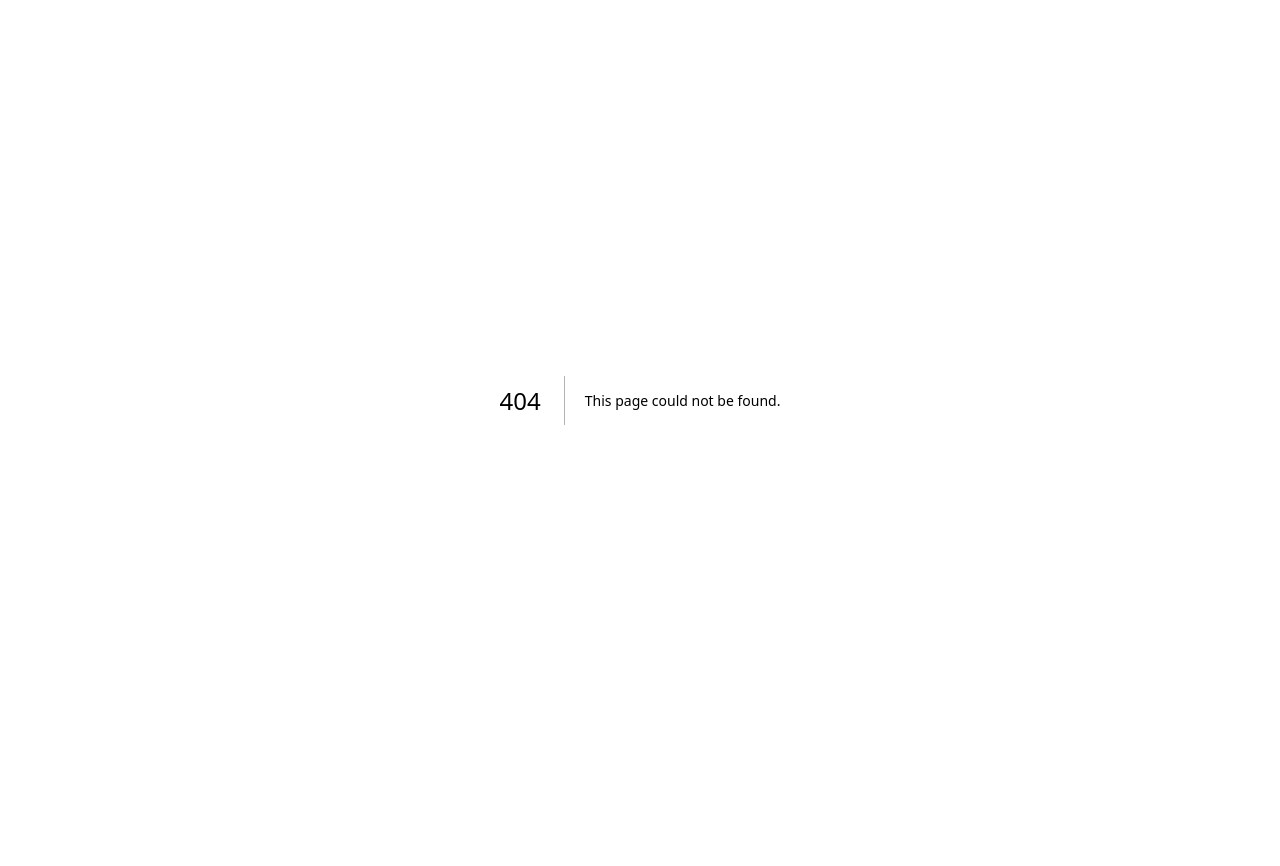
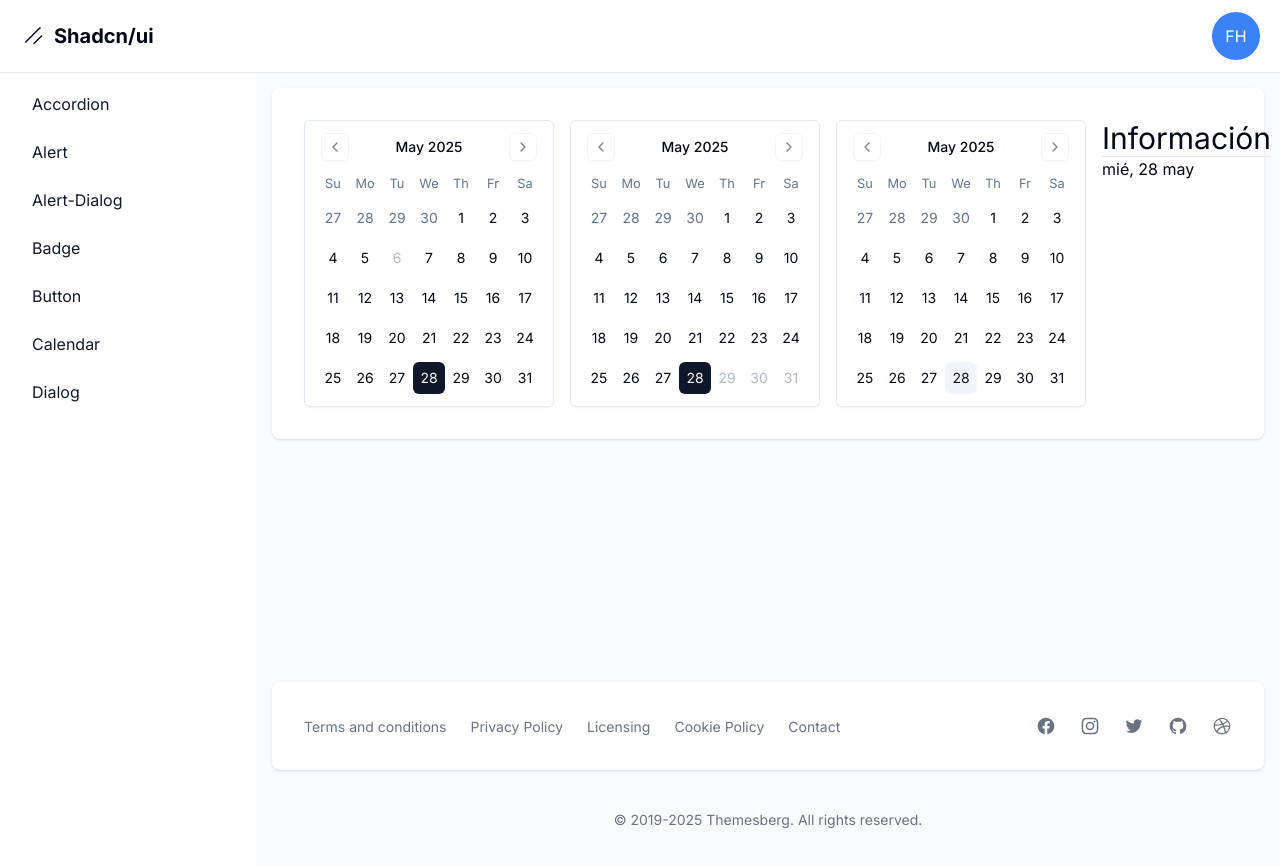
Before and after one commit to m01x/shadcn-components, a Next.js app: page /dashboard/calendar in a window 1280 px wide. Before the commit this address had no page. Shown: the top 866 px of the page. Before the commit the page ends 800 px from the top, so only its background shows below. Built offline with nearby package versions, Linux system fonts and the light colour scheme.

Commit message:
feat( dashboard ): se agregan los componentes de badge y calendar.

```diff
--- a/package.json
+++ b/package.json
@@ -16,9 +16,11 @@
     "@radix-ui/react-slot": "^1.2.3",
     "class-variance-authority": "^0.7.1",
     "clsx": "^2.1.1",
+    "date-fns": "^3.6.0",
     "lucide-react": "^0.511.0",
     "next": "14.2.3",
     "react": "^18",
+    "react-day-picker": "^8.10.1",
     "react-dom": "^18",
     "tailwind-merge": "^3.3.0",
     "tailwindcss-animate": "^1.0.7"
--- /dev/null
+++ b/src/app/dashboard/badge/page.tsx
@@ -0,0 +1,17 @@
+import { Badge } from "@/components/ui/badge";
+
+export default function Page() {
+  return (
+    <div className="flex gap-4">
+      <Badge>default</Badge>
+      <Badge variant={"destructive"}>destructive</Badge>
+      <Badge variant={"secondary"}>secondary</Badge>
+      <Badge variant={"outline"}>outline</Badge>
+      <Badge variant={"info"}>info</Badge>
+      {
+        //Ahora agregamos la propiedad custom capitalize!!
+      }
+      <Badge capitalize variant={"success"}>success</Badge>
+    </div>
+  );
+}
--- /dev/null
+++ b/src/app/dashboard/calendar/page.tsx
@@ -0,0 +1,51 @@
+"use client";
+
+import { useState } from "react";
+import { Calendar } from "@/components/ui/calendar";
+
+export default function Page() {
+
+    const [date, setDate] = useState<Date | undefined>(new Date());
+    const [multipleDates, setMultipleDates] = useState<Date[] | undefined>([]);
+
+    const smallDate = date?.toLocaleString("es-ES", {
+      weekday: "short",
+      day: "numeric",
+      month: "short"
+    })
+
+/**
+ * TODO: fixear el layout... pongale cariño mijo!
+ */
+
+  return (
+    <div className="flex-col sm:flex sm:flex-row gap-4">
+      <Calendar
+        mode="single"
+        selected={date}
+        onSelect={setDate}
+        className="rounded-md border shadow-sm"
+        disabled={ (date) => date.getDate()===0 || date.getDate()===6}
+      />
+      <Calendar
+        mode="single"
+        selected={date}
+        onSelect={setDate}
+        className="rounded-md border shadow-sm"
+        disabled={(date) => date > new Date() }
+      />
+      <Calendar
+        mode="multiple"
+        selected={multipleDates}
+        onSelect={setMultipleDates}
+        className="rounded-md border shadow-sm"
+      />
+    <div>
+      <h1 className="text-3xl">Información</h1>
+      <div className="border-b"></div>
+      <p> { smallDate } </p>
+      <p> { multipleDates?.map((date)=> date.toLocaleDateString()).join(", ") } </p>
+    </div>
+    </div>
+  );
+}
--- a/src/app/dashboard/layout.tsx
+++ b/src/app/dashboard/layout.tsx
@@ -9,7 +9,9 @@
   { name: "button", href: "button" },
   { name: "alert-dialog", href: "alert-dialog" },
   { name: "dialog", href: "dialog" },
-];
+  { name: "badge", href: "badge" },
+  { name: "calendar", href: "calendar" },
+].sort((a,b)=> a.name.localeCompare(b.name));
 
 export default function DashboardLayout({
   children,
--- /dev/null
+++ b/src/components/ui/badge.tsx
@@ -0,0 +1,40 @@
+import * as React from "react"
+import { cva, type VariantProps } from "class-variance-authority"
+
+import { cn } from "@/lib/utils"
+
+const badgeVariants = cva(
+  "inline-flex items-center rounded-md border px-2.5 py-0.5 text-xs font-semibold transition-colors focus:outline-none focus:ring-2 focus:ring-ring focus:ring-offset-2",
+  {
+    variants: {
+      variant: {
+        default:
+          "border-transparent bg-primary text-primary-foreground shadow hover:bg-primary/80",
+        secondary:
+          "border-transparent bg-secondary text-secondary-foreground hover:bg-secondary/80",
+        destructive:
+          "border-transparent bg-destructive text-destructive-foreground shadow hover:bg-destructive/80",
+        outline: "text-foreground",
+        info:'border-transparent bg-amber-400 text-white shadow hover:bg-amber-600',
+        success:'border-transparent bg-sky-400 text-white shadow hover:bg-sky-600'
+      },
+    },
+    defaultVariants: {
+      variant: "default",
+    },
+  }
+)
+
+export interface BadgeProps
+  extends React.HTMLAttributes<HTMLDivElement>,
+    VariantProps<typeof badgeVariants> {
+      capitalize?:boolean;
+    }
+
+function Badge({ className, variant, capitalize = false, ...props }: BadgeProps) {
+  return (
+    <div className={cn(badgeVariants({ variant }),{ capitalize: capitalize}, className)} {...props} />
+  )
+}
+
+export { Badge, badgeVariants }
--- /dev/null
+++ b/src/components/ui/calendar.tsx
@@ -0,0 +1,76 @@
+"use client"
+
+import * as React from "react"
+import { ChevronLeft, ChevronRight } from "lucide-react"
+import { DayPicker } from "react-day-picker"
+
+import { cn } from "@/lib/utils"
+import { buttonVariants } from "@/components/ui/button"
+
+export type CalendarProps = React.ComponentProps<typeof DayPicker>
+
+function Calendar({
+  className,
+  classNames,
+  showOutsideDays = true,
+  ...props
+}: CalendarProps) {
+  return (
+    <DayPicker
+      showOutsideDays={showOutsideDays}
+      className={cn("p-3", className)}
+      classNames={{
+        months: "flex flex-col sm:flex-row space-y-4 sm:space-x-4 sm:space-y-0",
+        month: "space-y-4",
+        caption: "flex justify-center pt-1 relative items-center",
+        caption_label: "text-sm font-medium",
+        nav: "space-x-1 flex items-center",
+        nav_button: cn(
+          buttonVariants({ variant: "outline" }),
+          "h-7 w-7 bg-transparent p-0 opacity-50 hover:opacity-100"
+        ),
+        nav_button_previous: "absolute left-1",
+        nav_button_next: "absolute right-1",
+        table: "w-full border-collapse space-y-1",
+        head_row: "flex",
+        head_cell:
+          "text-muted-foreground rounded-md w-8 font-normal text-[0.8rem]",
+        row: "flex w-full mt-2",
+        cell: cn(
+          "relative p-0 text-center text-sm focus-within:relative focus-within:z-20 [&:has([aria-selected])]:bg-accent [&:has([aria-selected].day-outside)]:bg-accent/50 [&:has([aria-selected].day-range-end)]:rounded-r-md",
+          props.mode === "range"
+            ? "[&:has(>.day-range-end)]:rounded-r-md [&:has(>.day-range-start)]:rounded-l-md first:[&:has([aria-selected])]:rounded-l-md last:[&:has([aria-selected])]:rounded-r-md"
+            : "[&:has([aria-selected])]:rounded-md"
+        ),
+        day: cn(
+          buttonVariants({ variant: "ghost" }),
+          "h-8 w-8 p-0 font-normal aria-selected:opacity-100"
+        ),
+        day_range_start: "day-range-start",
+        day_range_end: "day-range-end",
+        day_selected:
+          "bg-primary text-primary-foreground hover:bg-primary hover:text-primary-foreground focus:bg-primary focus:text-primary-foreground",
+        day_today: "bg-accent text-accent-foreground",
+        day_outside:
+          "day-outside text-muted-foreground aria-selected:bg-accent/50 aria-selected:text-muted-foreground",
+        day_disabled: "text-muted-foreground opacity-50",
+        day_range_middle:
+          "aria-selected:bg-accent aria-selected:text-accent-foreground",
+        day_hidden: "invisible",
+        ...classNames,
+      }}
+      components={{
+        IconLeft: ({ className, ...props }) => (
+          <ChevronLeft className={cn("h-4 w-4", className)} {...props} />
+        ),
+        IconRight: ({ className, ...props }) => (
+          <ChevronRight className={cn("h-4 w-4", className)} {...props} />
+        ),
+      }}
+      {...props}
+    />
+  )
+}
+Calendar.displayName = "Calendar"
+
+export { Calendar }
```
Also changed, not shown: 1 other file (tests, documents, lock files or other folders).
